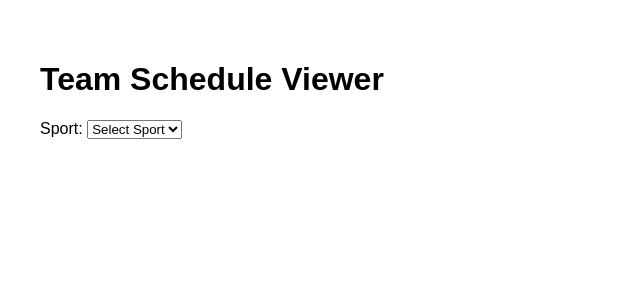
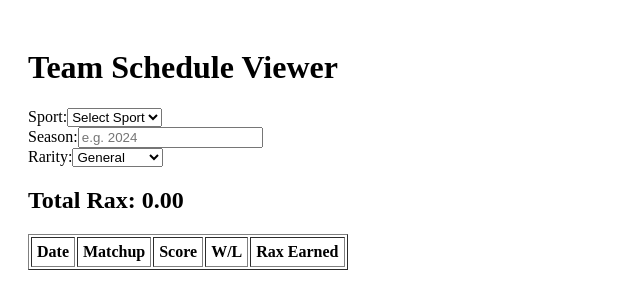
Before and after one commit to ben-morissette/otd4, a Next.js app: page / in a window 1280 px wide. Shown: the top 306 px of the page, without its empty margins (0-640 px from the left). Built offline with nearby package versions, Linux system fonts and the light colour scheme.

Commit message:
changed back to original

```diff
--- a/package.json
+++ b/package.json
@@ -10,8 +10,7 @@
   "dependencies": {
     "next": "13.5.10",
     "react": "18.2.0",
-    "react-dom": "18.2.0",
-    "node-fetch": "^3.3.2"
+    "react-dom": "18.2.0"
   },
   "engines": {
     "node": "22.x"
--- a/pages/api/schedule.js
+++ b/pages/api/schedule.js
@@ -1,21 +1,14 @@
-import fetch from "node-fetch";
-
-const RARITY_MULTIPLIERS = {
-  General: 1,
-  Common: 1.2,
-  Uncommon: 1.4,
-  Rare: 1.6,
-  Epic: 2,
-  Leg: 2.5,
-  Mystic: 4,
-  Iconic: 6,
-};
-
+// pages/api/schedule.js
 export default async function handler(req, res) {
   const { sport, team, season, rarity } = req.query;
-  if (!sport || !team || !season || !rarity) {
+  if (!sport || !team || !season) {
     return res.status(400).json({ error: "Missing parameters" });
   }
+
+  const RARITY_MULTIPLIERS = {
+    General: 1, Common: 1.2, Uncommon: 1.4, Rare: 1.6,
+    Epic: 2, Leg: 2.5, Mystic: 4, Iconic: 6
+  };
 
   const rarityMultiplier = RARITY_MULTIPLIERS[rarity] || 1;
 
@@ -29,36 +22,31 @@ export default async function handler(req, res) {
     const response = await fetch(urls[sport]);
     const data = await response.json();
 
-    const schedule = data.events.map((event) => {
-      let home = "";
-      let away = "";
-      let homeScore = 0;
-      let awayScore = 0;
+    // Simple transformation to include "W/L" and RAX calculation
+    const schedule = (data.events || []).map((event) => {
+      const home = event.competitions[0].competitors.find(c => c.homeAway === "home");
+      const away = event.competitions[0].competitors.find(c => c.homeAway === "away");
 
-      event.competitions[0].competitors.forEach((c) => {
-        if (c.homeAway === "home") {
-          home = c.team.displayName;
-          homeScore = parseInt(c.score || 0);
-        } else {
-          away = c.team.displayName;
-          awayScore = parseInt(c.score || 0);
-        }
-      });
+      const homeScore = home?.score || 0;
+      const awayScore = away?.score || 0;
 
-      const winner =
-        homeScore > awayScore ? home : awayScore > homeScore ? away : "Tie";
+      let winner = "";
+      if (homeScore > awayScore) winner = home.team.displayName;
+      else if (awayScore > homeScore) winner = away.team.displayName;
+      else winner = "Tie";
 
-      const baseRax = winner === team ? 10 + Math.abs(homeScore - awayScore) : 0;
-      const rax_earned = baseRax * rarityMultiplier;
+      const margin = Math.abs(homeScore - awayScore);
+      const baseRax = winner === team ? margin * 10 : 0;
+      const rax = baseRax * rarityMultiplier;
 
       return {
         date: event.date,
-        name: event.name,
-        home,
-        away,
-        Score: `${awayScore} - ${homeScore}`,
+        matchup: event.name,
+        score: `${awayScore} - ${homeScore}`,
         winner,
-        rax_earned,
+        margin_of_victory: margin,
+        rax_earned: rax,
+        W_L: winner === team ? "W" : winner === "Tie" ? "T" : "L",
       };
     });
 
--- a/pages/api/teams.js
+++ b/pages/api/teams.js
@@ -1,5 +1,4 @@
-import fetch from "node-fetch";
-
+// pages/api/teams.js
 export default async function handler(req, res) {
   const { sport } = req.query;
   if (!sport) return res.status(400).json({ error: "Missing sport" });
--- a/pages/index.js
+++ b/pages/index.js
@@ -4,55 +4,39 @@ export default function Home() {
   const [sport, setSport] = useState("");
   const [teams, setTeams] = useState({});
   const [team, setTeam] = useState("");
-  const [season, setSeason] = useState(2024);
+  const [season, setSeason] = useState("");
   const [rarity, setRarity] = useState("General");
-  const [scheduleData, setScheduleData] = useState([]);
+  const [schedule, setSchedule] = useState([]);
   const [totalRax, setTotalRax] = useState(0);
 
-  const RARITY_OPTIONS = [
-    "General",
-    "Common",
-    "Uncommon",
-    "Rare",
-    "Epic",
-    "Leg",
-    "Mystic",
-    "Iconic",
-  ];
+  const rarities = ["General", "Common", "Uncommon", "Rare", "Epic", "Leg", "Mystic", "Iconic"];
 
   useEffect(() => {
     if (!sport) return;
-
     fetch(`/api/teams?sport=${sport}`)
-      .then((res) => res.json())
-      .then((data) => {
-        setTeams(data || {});
-      })
+      .then(res => res.json())
+      .then(data => setTeams(data))
       .catch(console.error);
   }, [sport]);
 
   useEffect(() => {
-    if (!sport || !team) return;
-
-    fetch(
-      `/api/schedule?sport=${sport}&team=${team}&season=${season}&rarity=${rarity}`
-    )
-      .then((res) => res.json())
-      .then((data) => {
-        setScheduleData(data.schedule || []);
+    if (!sport || !team || !season) return;
+    fetch(`/api/schedule?sport=${sport}&team=${team}&season=${season}&rarity=${rarity}`)
+      .then(res => res.json())
+      .then(data => {
+        setSchedule(data.schedule || []);
         setTotalRax(data.totalRax || 0);
       })
       .catch(console.error);
   }, [sport, team, season, rarity]);
 
   return (
-    <div style={{ padding: "2rem", fontFamily: "Arial" }}>
+    <div style={{ padding: 20 }}>
       <h1>Team Schedule Viewer</h1>
 
-      {/* Sport selection */}
       <div>
-        <label>Sport: </label>
-        <select value={sport} onChange={(e) => setSport(e.target.value)}>
+        <label>Sport:</label>
+        <select value={sport} onChange={e => { setSport(e.target.value); setTeam(""); }}>
           <option value="">Select Sport</option>
           <option value="NHL">NHL</option>
           <option value="NFL">NFL</option>
@@ -60,83 +44,54 @@ export default function Home() {
         </select>
       </div>
 
-      {/* Team selection */}
       {sport && (
-        <div style={{ marginTop: "1rem" }}>
-          <label>Team: </label>
-          <select value={team} onChange={(e) => setTeam(e.target.value)}>
+        <div>
+          <label>Team:</label>
+          <select value={team} onChange={e => setTeam(e.target.value)}>
             <option value="">Select Team</option>
             {Object.entries(teams).map(([abbr, name]) => (
-              <option key={abbr} value={abbr}>
-                {name}
-              </option>
+              <option key={abbr} value={abbr}>{name}</option>
             ))}
           </select>
         </div>
       )}
 
-      {/* Season */}
-      {sport && (
-        <div style={{ marginTop: "1rem" }}>
-          <label>Season: </label>
-          <input
-            type="number"
-            value={season}
-            onChange={(e) => setSeason(e.target.value)}
-            min={2000}
-            max={2100}
-          />
+      <div>
+        <label>Season:</label>
+        <input type="number" value={season} onChange={e => setSeason(e.target.value)} placeholder="e.g. 2024"/>
       </div>
-      )}
 
-      {/* Rarity */}
-      {sport && (
-        <div style={{ marginTop: "1rem" }}>
-          <label>Rarity: </label>
-          <select value={rarity} onChange={(e) => setRarity(e.target.value)}>
-            {RARITY_OPTIONS.map((r) => (
-              <option key={r} value={r}>
-                {r}
-              </option>
-            ))}
+      <div>
+        <label>Rarity:</label>
+        <select value={rarity} onChange={e => setRarity(e.target.value)}>
+          {rarities.map(r => <option key={r} value={r}>{r}</option>)}
         </select>
       </div>
-      )}
 
-      {/* Schedule table */}
-      {scheduleData.length > 0 && (
-        <div style={{ marginTop: "2rem" }}>
-          <h2>Total RAX: {totalRax.toFixed(2)}</h2>
-          <table
-            style={{
-              borderCollapse: "collapse",
-              width: "100%",
-              textAlign: "left",
-            }}
-          >
+      <h2>Total Rax: {totalRax.toFixed(2)}</h2>
+
+      <table border="1" cellPadding="5">
         <thead>
           <tr>
             <th>Date</th>
-                <th>Game</th>
+            <th>Matchup</th>
             <th>Score</th>
-                <th>Winner</th>
-                <th>RAX</th>
+            <th>W/L</th>
+            <th>Rax Earned</th>
           </tr>
         </thead>
         <tbody>
-              {scheduleData.map((game, i) => (
+          {schedule.map((g, i) => (
             <tr key={i}>
-                  <td>{game.date}</td>
-                  <td>{game.name}</td>
-                  <td>{game.Score}</td>
-                  <td>{game.winner}</td>
-                  <td>{game.rax_earned.toFixed(2)}</td>
+              <td>{g.date}</td>
+              <td>{g.matchup}</td>
+              <td>{g.score}</td>
+              <td>{g.W_L}</td>
+              <td>{g.rax_earned.toFixed(2)}</td>
             </tr>
           ))}
         </tbody>
       </table>
     </div>
-      )}
-    </div>
   );
 }
```
Lines whose indentation alone changed are shown as unchanged.
